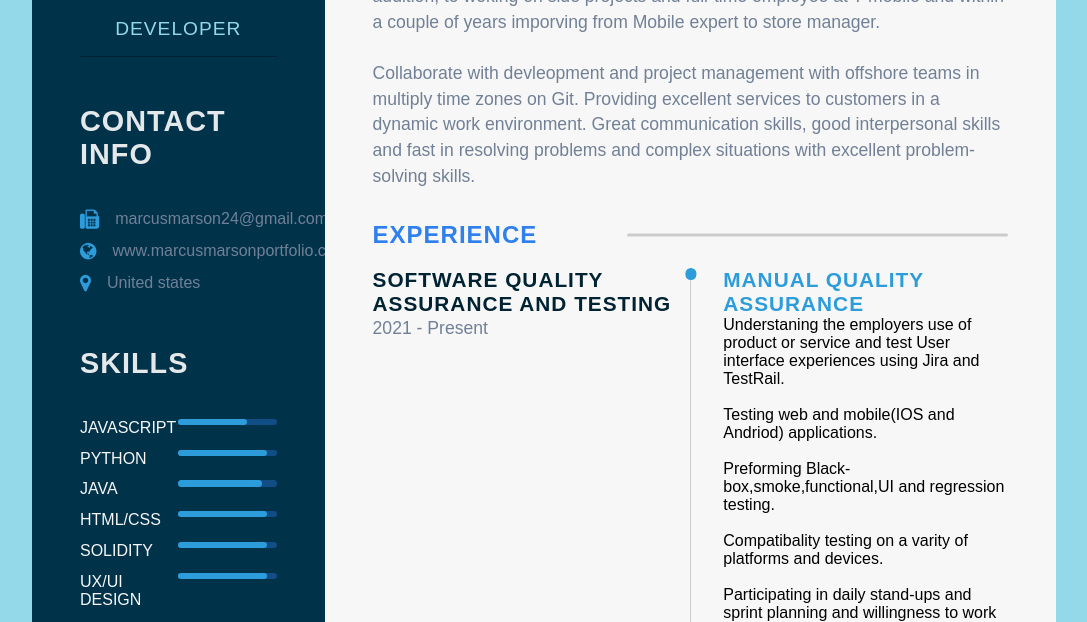
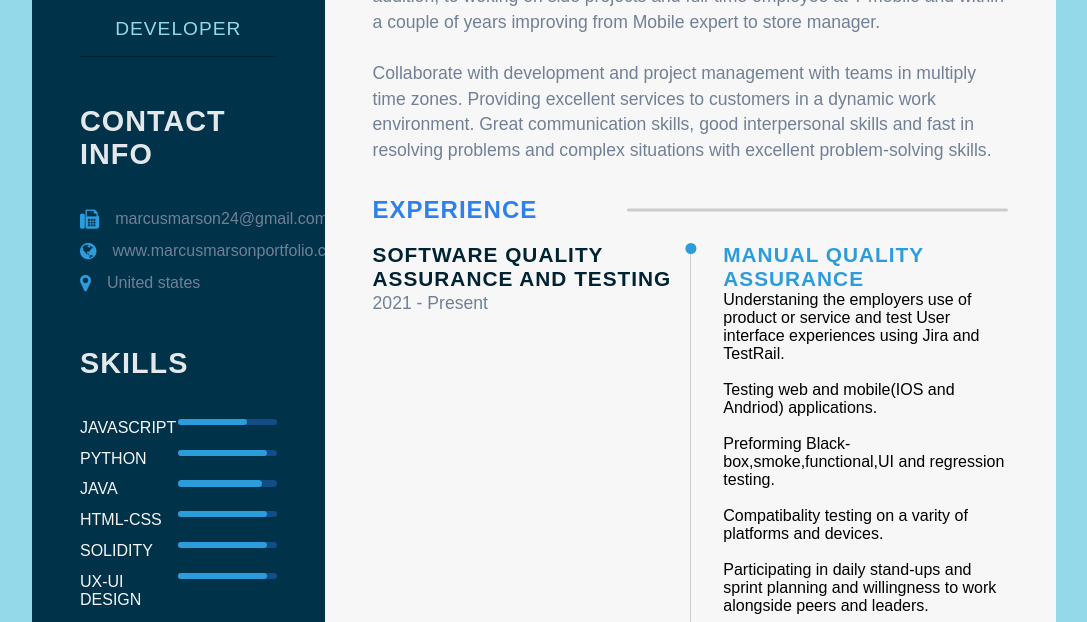
Before and after one commit to marcusmarsonio/marcusmarsonportfolio.com, a plain HTML site: page resume/index.html in a window 1280 px wide. Shown: the part 178-800 px from the top of the page, without its empty margins (96-1183 px from the left). Drawn offline with Linux system fonts and the light colour scheme.

Commit message:
Update index.html

```diff
--- a/resume/index.html
+++ b/resume/index.html
@@ -61,7 +61,7 @@
                             </div>
                         </li>
                         <li>
-                            <p class="skill-title">html/css</p>
+                            <p class="skill-title">html-css</p>
                             <div class="progress-bar">
                                 <div class="progress ps-progress"></div>
                             </div>
@@ -73,7 +73,7 @@
                             </div>
                         </li>
                         <li>
-                            <p class="skill-title">ux/ui design</p>
+                            <p class="skill-title">ux-ui design</p>
                             <div class="progress-bar">
                                 <div class="progress ps-progress"></div>
                             </div>
@@ -118,9 +118,9 @@
                     <p class="para">
                         Hello! My name is Marcus and i am from North Jersey. Presently, i am a full-time student at
                         Montclair State University where I am studying Computer Science. In addition, to woking on side
-                        projects and full-time employee at T-mobile and within a couple of years imporving from Mobile expert
+                        projects and full-time employee at T-mobile and within a couple of years improving from Mobile expert
                         to store manager. <br><br>
-                        Collaborate with devleopment and project management with offshore teams in multiply time zones on Git.
+                        Collaborate with development and project management with teams in multiply time zones.
                         Providing excellent services to customers in a dynamic work environment.
                         Great communication skills, good interpersonal skills and fast in
                         resolving problems and complex situations with excellent problem-solving skills.
```
